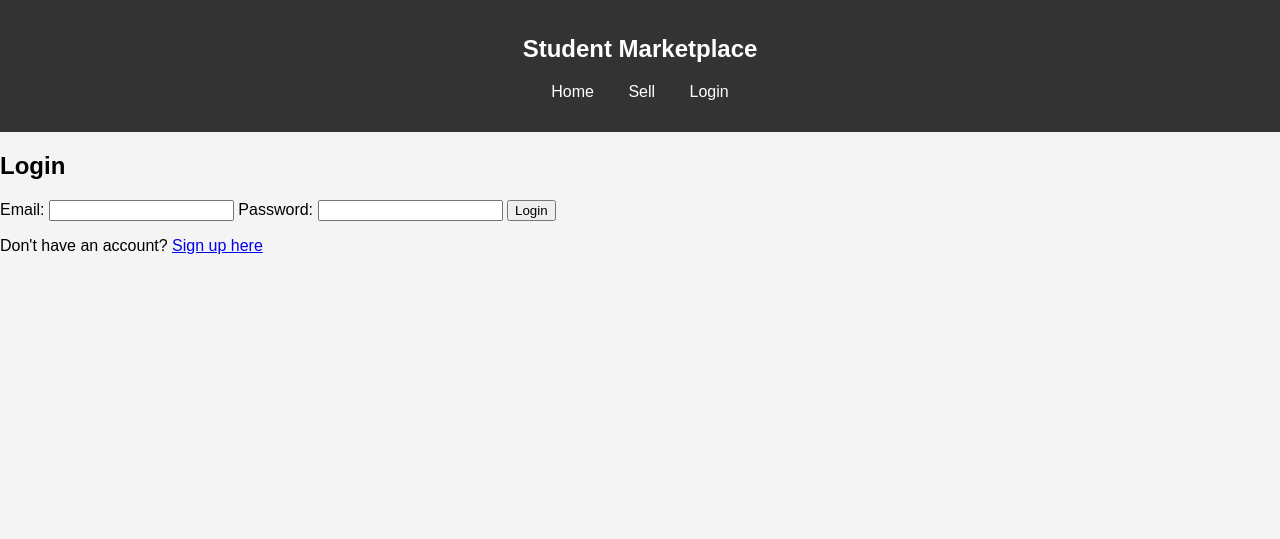
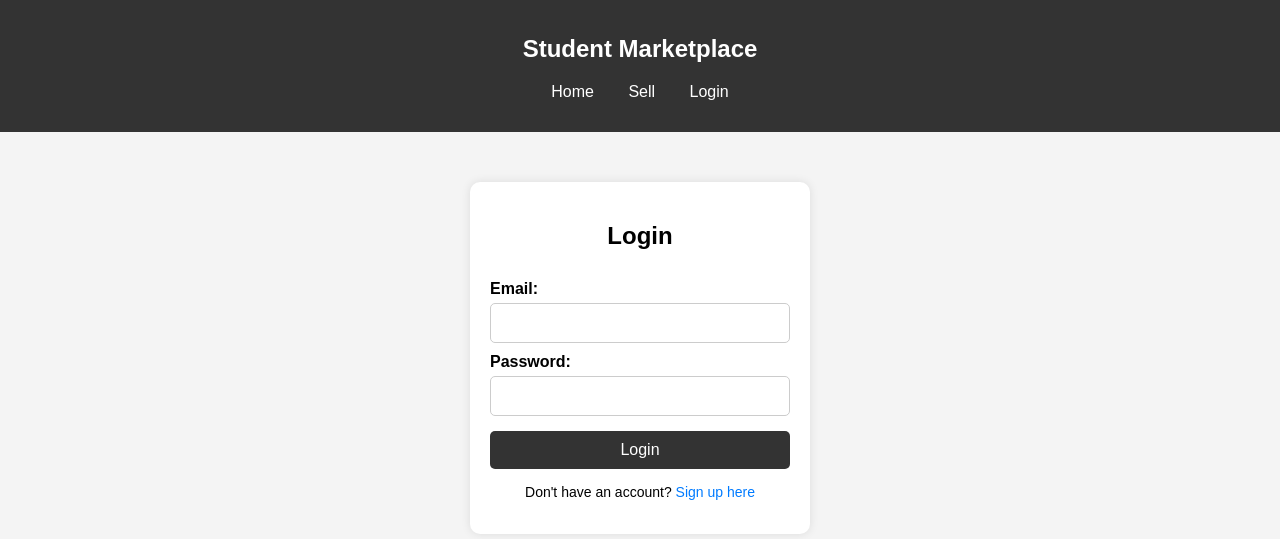
Before and after one commit to tb967/ci536-project, a PHP site: page /login.html in a window 1280 px wide. Shown: the top 539 px of the page. Run offline with PHP 8.4, Linux system fonts and the light colour scheme.

Commit message:
Update index.css

```diff
--- a/index.css
+++ b/index.css
@@ -27,6 +27,7 @@ nav ul li a {
     text-decoration: none;
 }
 
+/* Home and Category pages styles */
 .products {
     display: flex;
     justify-content: center;
@@ -66,3 +67,66 @@ nav ul li a {
     cursor: pointer;
     border-radius: 5px;
 }
+
+/* Login & Signup Page styles */
+.auth-container {
+    width: 300px;
+    margin: 50px auto;
+    padding: 20px;
+    background: #fff;
+    border-radius: 10px;
+    box-shadow: 0 0 10px rgba(0, 0, 0, 0.1);
+    text-align: center;
+}
+
+.auth-container h2 {
+    margin-bottom: 20px;
+}
+
+.auth-container form {
+    display: flex;
+    flex-direction: column;
+}
+
+.auth-container label {
+    text-align: left;
+    font-weight: bold;
+    margin-top: 10px;
+}
+
+.auth-container input {
+    padding: 10px;
+    margin-top: 5px;
+    border: 1px solid #ccc;
+    border-radius: 5px;
+    font-size: 16px;
+}
+
+.auth-container button {
+    margin-top: 15px;
+    padding: 10px;
+    background: #333;
+    color: #fff;
+    border: none;
+    border-radius: 5px;
+    font-size: 16px;
+    cursor: pointer;
+}
+
+.auth-container button:hover {
+    background: #555;
+}
+
+.auth-container p {
+    margin-top: 15px;
+    font-size: 14px;
+}
+
+.auth-container a {
+    color: #007BFF;
+    text-decoration: none;
+}
+
+.auth-container a:hover {
+    text-decoration: underline;
+}
```
